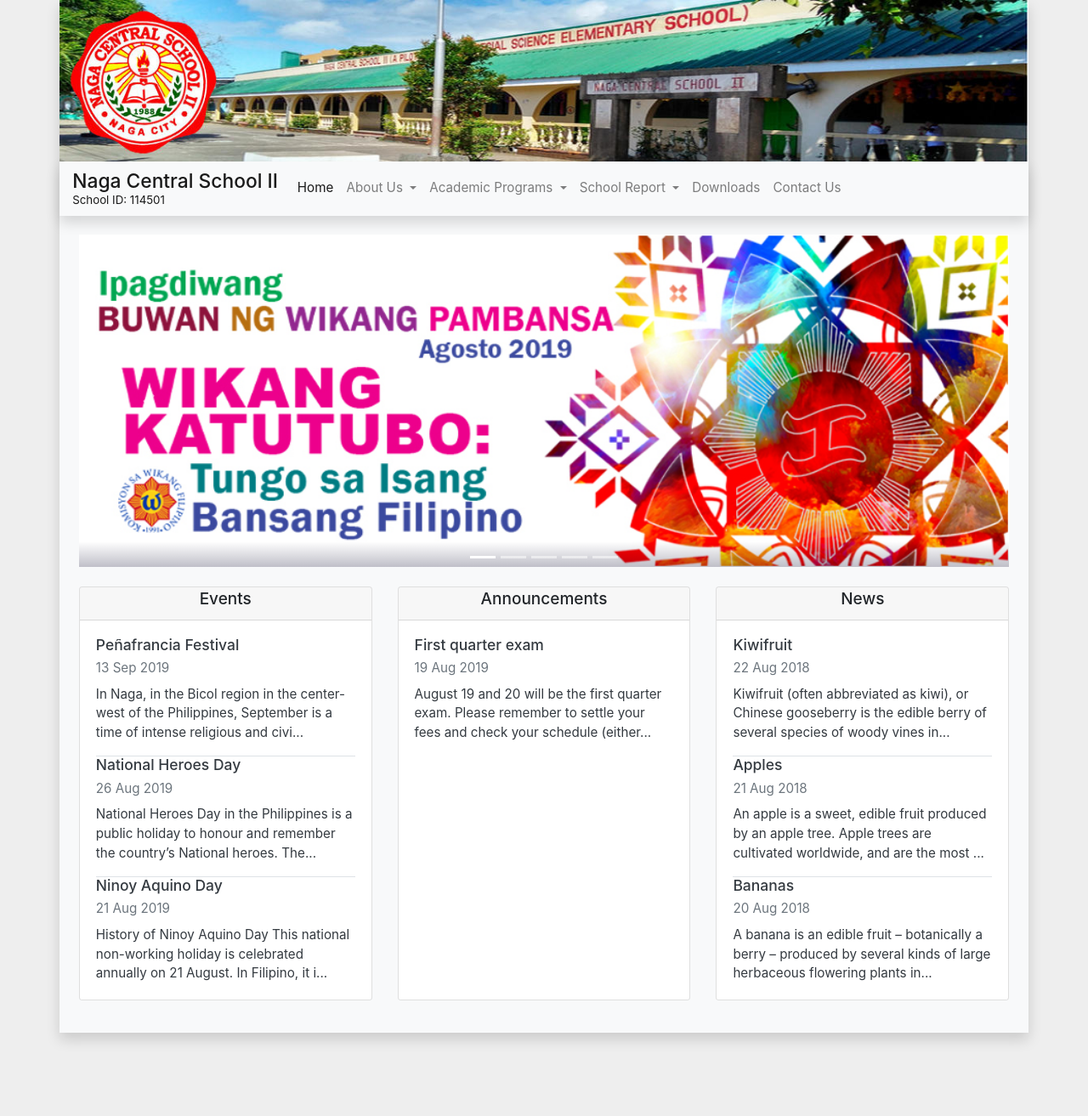
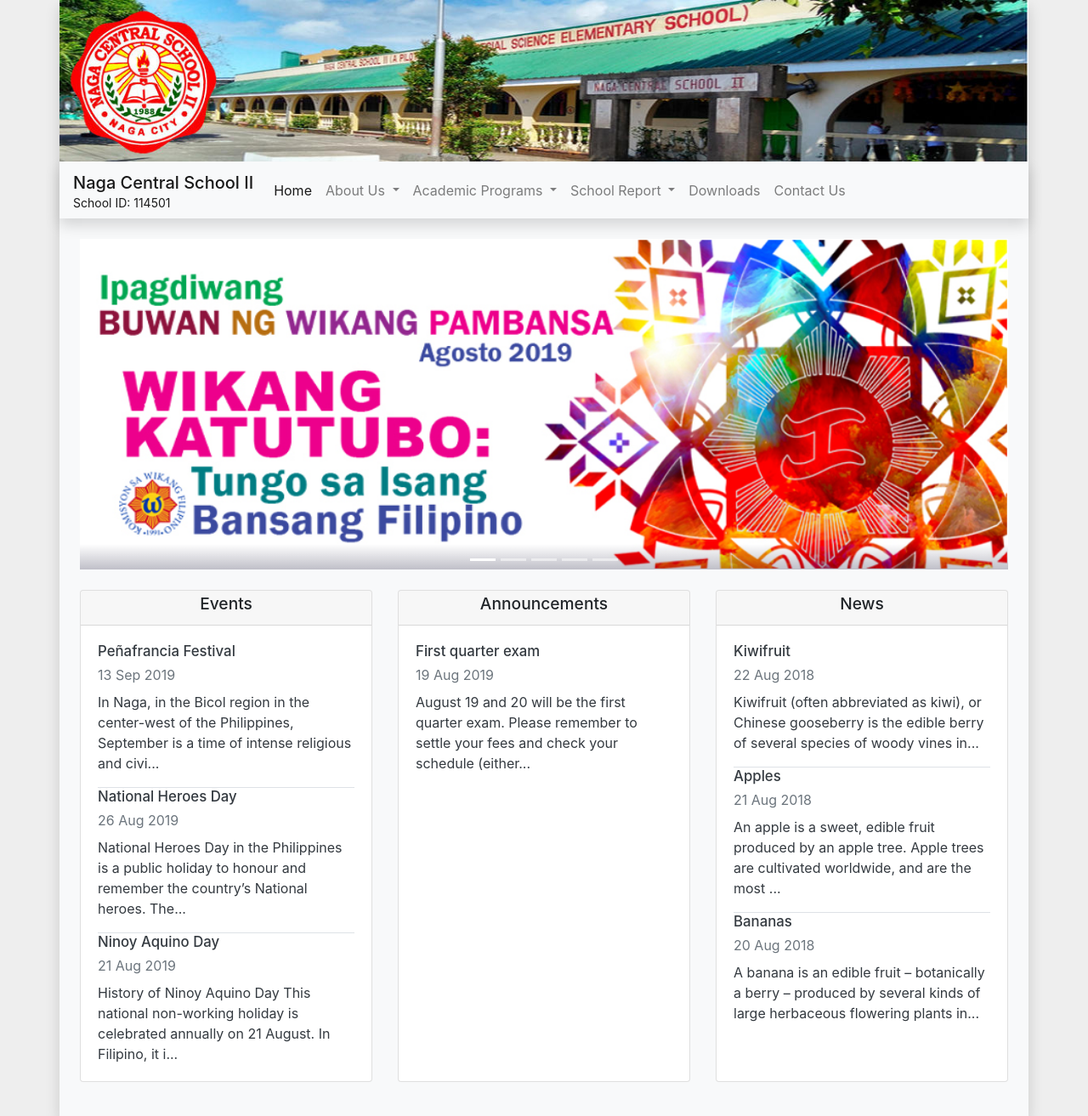
Before and after one commit to nagacentralschool2/nagacentralschool2.github.io, a Jekyll site: the page built from index.html, in a window 1280 px wide. Shown: the whole page at 85% size. Built offline with Jekyll 4.4.1, drawn with Linux system fonts in a browser that asks for light colours.

Commit message:
Better sizes, especially for small screens

```diff
--- a/_includes/header.html
+++ b/_includes/header.html
@@ -2,7 +2,7 @@
 
 <nav class="navbar navbar-expand-lg navbar-light bg-light shadow">
   <a class="navbar-brand p-0" href="/">
-    <span class="align-middle h4">Naga Central School II</span>
+    <span class="align-middle h5">Naga Central School II</span>
     <span class="align-middle d-block navbar-subbrand">School ID: 114501</span>
   </a>
   <button class="navbar-toggler" type="button" data-toggle="collapse" data-target="#navbarNav" aria-controls="navbarNav"
--- a/_sass/main.scss
+++ b/_sass/main.scss
@@ -24,40 +24,35 @@
   -webkit-box-orient: vertical;
 }
 
+// Change the default text sizes depending on the size of the screen.
+
+html {
+  font-size: 1rem;
+}
+
+h6 {
+  font-size: 1.05rem;
+}
+
+h5 {
+  font-size: 1.20rem;
+}
+
+h4 {
+  font-size: 1.25rem;
+}
+
 .navbar-subbrand {
   font-size: .7em;
 }
 
-// Change the default text sizes depending on the size of the screen.
-
-html {
-  font-size: .85rem;
-}
-
-h6 {
-  font-size: 1.15rem;
-}
-
-// No need to make the takes bigger for Small
-// // @include media-breakpoint-up(sm) {
+// @include media-breakpoint-up(sm) {
 // @media (min-width: 576px) {
-//   html {
-//     font-size: .80rem;
-//   }
-// }
 
 // @include media-breakpoint-up(md) {
-  @media (min-width: 768px) {
-    html {
-    font-size: .90rem;
-  }
-}
+// @media (min-width: 768px) {
 
-//@include media-breakpoint-up(lg) {
-@media (min-width: 992px) {
-    html {
-    font-size: .95rem;
-  }
-}
+// @include media-breakpoint-up(lg) {
+// @media (min-width: 992px) {
 
-//@media (min-width: 1200px) {
+// @media (min-width: 1200px) {
```
